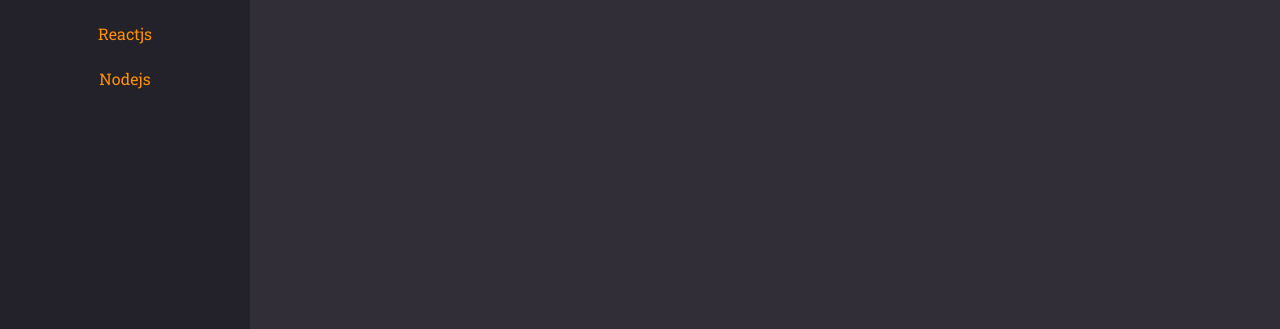
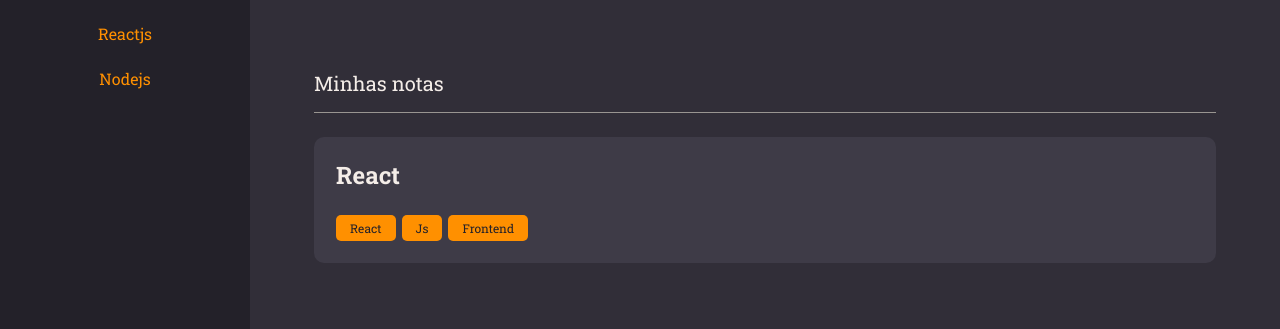
Before and after one commit to darioreisjr/kissnotes_reactjs, a React (Vite) app: page / in a window 1280 px wide. Shown: the part 191-520 px from the top of the page. Built offline with nearby package versions, Linux system fonts and the light colour scheme.

Commit message:
Feat: Creating, styling, and configuring the notes component

```diff
--- /dev/null
+++ b/src/components/Note/index.jsx
@@ -0,0 +1,17 @@
+import { Container } from "./styles";
+import { Tag } from "../Tag";
+
+export function Note({ data, ...rest }) {
+  return (
+    <Container {...rest}>
+      <h1>{data.title}</h1>
+      {data.tags && (
+        <footer>
+          {data.tags.map((tag) => (
+            <Tag key={tag.id} title={tag.name} />
+          ))}
+        </footer>
+      )}
+    </Container>
+  );
+}
--- /dev/null
+++ b/src/components/Note/styles.js
@@ -0,0 +1,27 @@
+import styled from "styled-components";
+
+export const Container = styled.button`
+  width: 100%;
+  background-color: ${({ theme }) => theme.COLORS.BACKGROUND_700};
+
+  border: none;
+  border-radius: 10px;
+
+  padding: 22px;
+  margin-bottom: 16px;
+
+  > h1 {
+    flex: 1;
+    text-align: left;
+    font-weight: 700;
+    font-size: 24px;
+    color: ${({ theme }) => theme.COLORS.WHITE};
+  }
+
+  > footer {
+    width: 100%;
+    display: flex;
+    margin-top: 24px;
+  }
+
+`
--- a/src/components/Tag/index.jsx
+++ b/src/components/Tag/index.jsx
@@ -1,5 +1,5 @@
 import { Container } from "./styles";
 
-export function Tag({ title }) {
-  return <Container>{title}</Container>;
+export function Tag({ title, ...rest }) {
+  return <Container {...rest}>{title}</Container>;
 }
--- a/src/pages/Home/index.jsx
+++ b/src/pages/Home/index.jsx
@@ -1,9 +1,11 @@
 import { FiPlus } from "react-icons/fi";
 import { Container, Brand, Menu, Search, Content, NewNote } from "./styles";
 
+import { Note } from "../../components/Note";
 import { Header } from "../../components/Header";
 import { ButtonText } from "../../components/ButtonText";
 import { Input } from "../../components/Input";
+import { Section } from "../../components/Section";
 
 export function Home() {
   return (
@@ -30,7 +32,20 @@
         <Input placeholder="Pesquisar pelo titulo" />
       </Search>
 
-      <Content></Content>
+      <Content>
+        <Section title="Minhas notas">
+          <Note
+            data={{
+              title: "React",
+              tags: [
+                { id: "1", name: "React" },
+                { id: "2", name: "Js" },
+                { id: "3", name: "Frontend" },
+              ],
+            }}
+          />
+        </Section>
+      </Content>
 
       <NewNote>
         <FiPlus />
--- a/src/pages/Home/styles.js
+++ b/src/pages/Home/styles.js
@@ -55,6 +55,9 @@
 
 export const Content = styled.div`
   grid-area: content;
+
+  padding: 0 64px;
+  overflow-y: auto;
 `;
 
 export const NewNote = styled.button`
```
